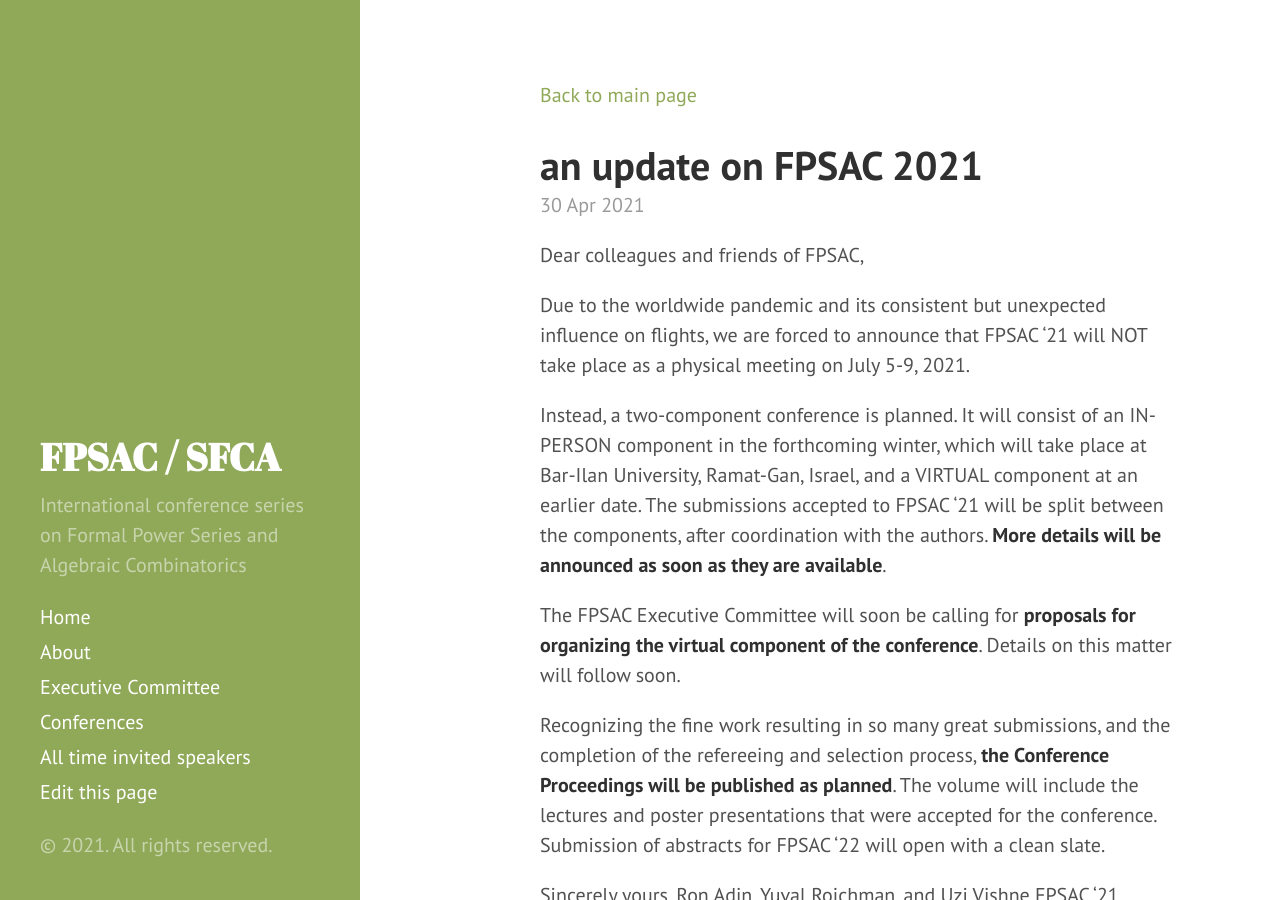
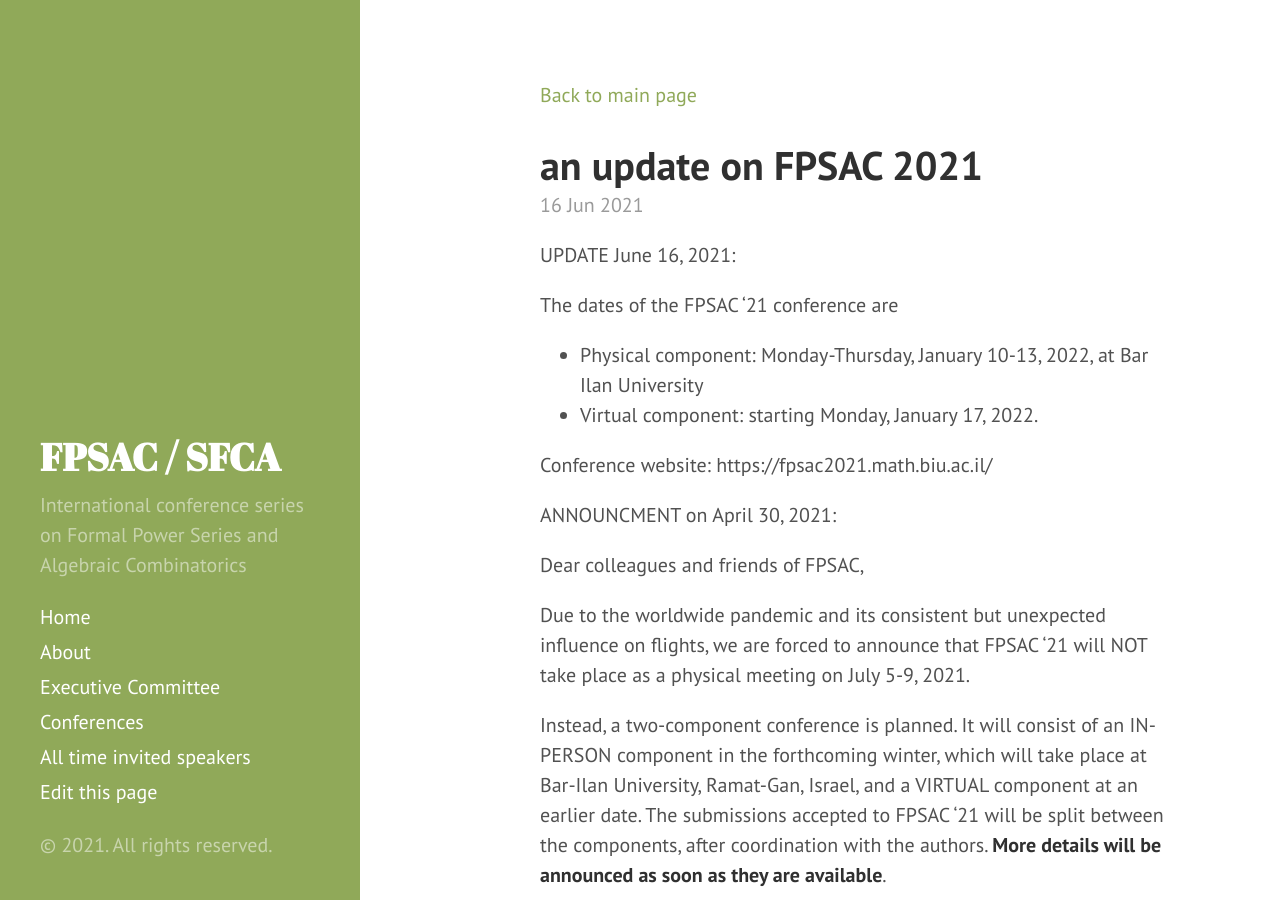
Before and after one commit to FPSAC/FPSAC.github.io, a Jekyll site: the page built from _posts/2021-06-16-an-update-on-FPSAC-2021.md, in a window 1280 px wide and 900 px high. Built offline with Jekyll 4.4.1, drawn with Linux system fonts in a browser that asks for light colours.

Commit message:
Update and rename 2021-04-30-an-update-on-FPSAC-2021.md to 2021-06-16-an-update-on-FPSAC-2021.md

```diff
--- a/_posts/2021-04-30-an-update-on-FPSAC-2021.md
+++ b/_posts/2021-06-16-an-update-on-FPSAC-2021.md
@@ -2,6 +2,16 @@
 layout: post
 title: an update on FPSAC 2021
 ---
+
+UPDATE June 16, 2021:
+
+The dates of the FPSAC '21 conference are
+* Physical component: Monday-Thursday, January 10-13, 2022, at Bar Ilan University
+* Virtual component: starting Monday, January 17, 2022.
+
+Conference website: https://fpsac2021.math.biu.ac.il/
+
+ANNOUNCMENT on April 30, 2021:
 
 Dear colleagues and friends of FPSAC,
 
```
